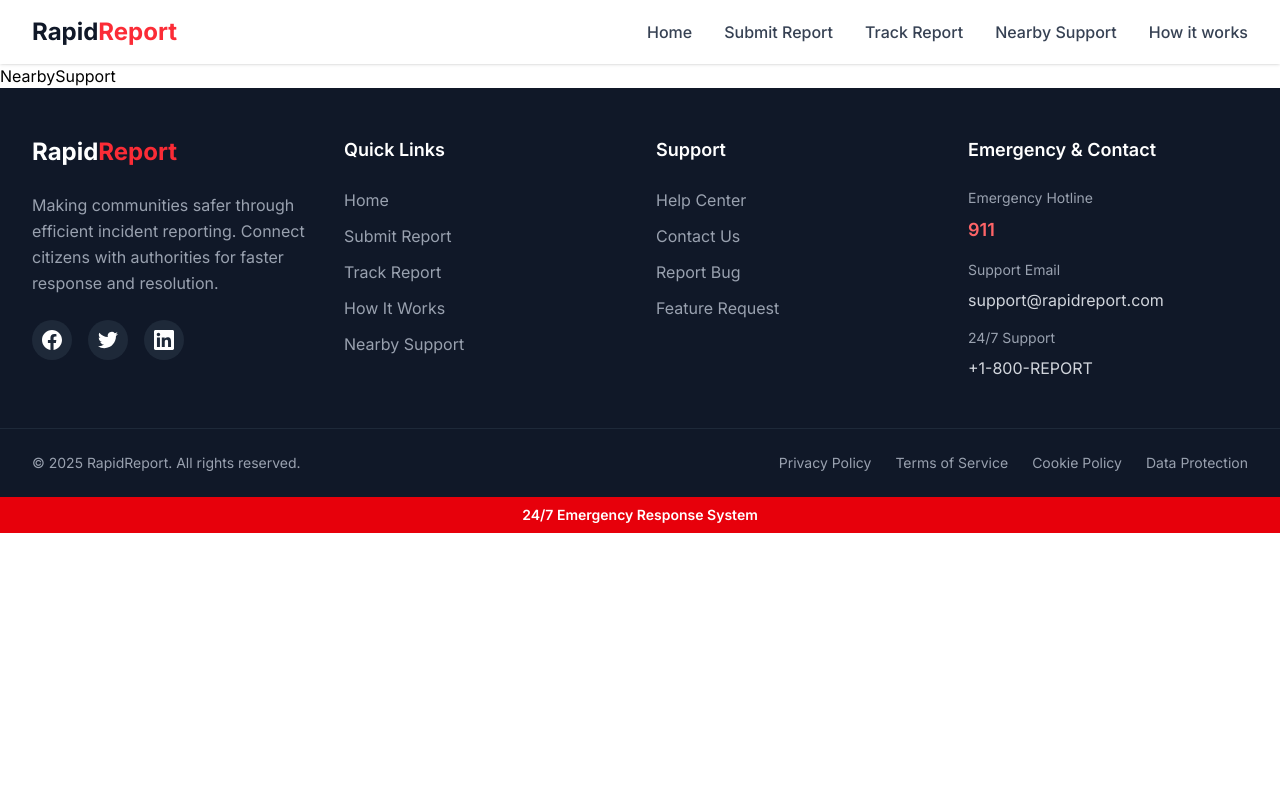
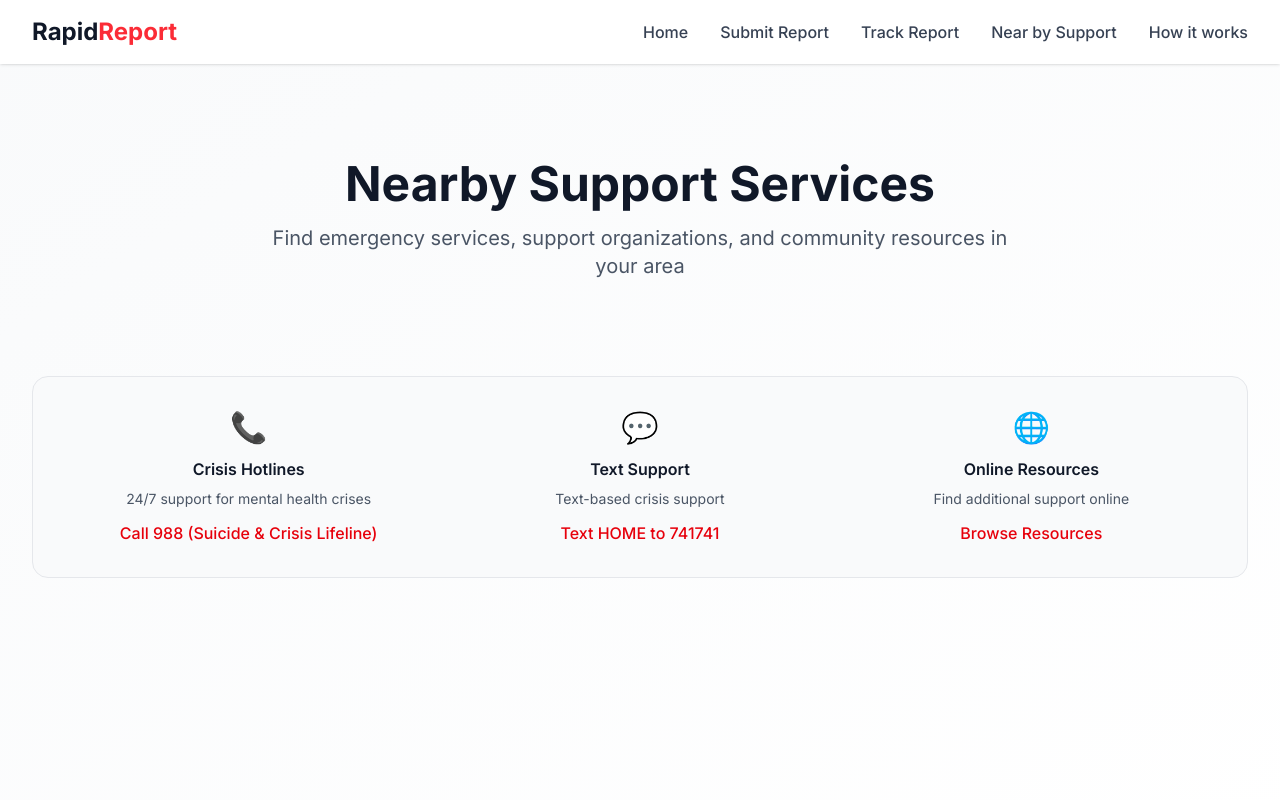
Before and after one commit to hiarun02/rapidReport, a React (Vite) app in the folder client/: page /near-by-support in a window 1280 px wide. Shown: the top 800 px of the page. Built offline with nearby package versions, Linux system fonts and the light colour scheme.

Commit message:
build nearbysupprt page

```diff
--- a/client/src/components/Header.tsx
+++ b/client/src/components/Header.tsx
@@ -15,7 +15,7 @@ const navItems = [
     path: "/track-report",
   },
   {
-    name: "Nearby Support",
+    name: "Near by Support",
     path: "/near-by-support",
   },
   {
--- a/client/src/components/pages/HowItWorks.tsx
+++ b/client/src/components/pages/HowItWorks.tsx
@@ -52,29 +52,6 @@ const steps = [
       "Authority response updates",
       "Resolution confirmation",
     ],
-  },
-];
-
-const features = [
-  {
-    title: "24/7 Availability",
-    description: "Report incidents anytime, anywhere",
-    icon: "🕐",
-  },
-  {
-    title: "Anonymous Reporting",
-    description: "Option to submit reports anonymously",
-    icon: "🔒",
-  },
-  {
-    title: "Multi-language Support",
-    description: "Available in multiple languages",
-    icon: "🌍",
-  },
-  {
-    title: "Mobile Optimized",
-    description: "Works perfectly on all devices",
-    icon: "📱",
   },
 ];
 
@@ -141,36 +118,6 @@ const HowItWorks = () => {
                       </li>
                     ))}
                   </ul>
-                </div>
-              </div>
-            ))}
-          </div>
-        </div>
-      </div>
-
-      {/* Features Section */}
-      <div className="bg-gray-50 py-20">
-        <div className="max-w-7xl mx-auto px-4 sm:px-6 lg:px-8">
-          <div className="text-center mb-16">
-            <h2 className="text-3xl md:text-4xl font-bold text-gray-900 mb-4">
-              Why Choose RapidReport?
-            </h2>
-            <p className="text-xl text-gray-600 max-w-2xl mx-auto">
-              Built with modern technology and user experience in mind
-            </p>
-          </div>
-
-          <div className="grid grid-cols-1 md:grid-cols-2 lg:grid-cols-4 gap-8">
-            {features.map((feature, index) => (
-              <div key={index} className="text-center group">
-                <div className="bg-white rounded-2xl p-8 shadow-lg hover:shadow-xl transition-all duration-300 border border-gray-100 hover:border-red-200">
-                  <div className="text-4xl mb-4 group-hover:scale-110 transition-transform duration-300">
-                    {feature.icon}
-                  </div>
-                  <h3 className="text-xl font-bold text-gray-900 mb-3">
-                    {feature.title}
-                  </h3>
-                  <p className="text-gray-600">{feature.description}</p>
                 </div>
               </div>
             ))}
--- a/client/src/components/pages/NearbySupport.tsx
+++ b/client/src/components/pages/NearbySupport.tsx
@@ -1,5 +1,81 @@
+import {useState, useEffect} from "react";
+
+interface SupportService {
+  id: string;
+  name: string;
+  category: string;
+  address: string;
+  phone: string;
+  website?: string;
+  hours: string;
+  distance: number;
+  rating: number;
+  description: string;
+  services: string[];
+  emergency: boolean;
+}
+
 const NearbySupport = () => {
-  return <div>NearbySupport</div>;
+  return (
+    <div className="min-h-screen bg-gradient-to-br from-gray-50 to-white py-12">
+      <div className="max-w-7xl mx-auto px-4 sm:px-6 lg:px-8">
+        {/* Header */}
+        <div className="text-center mb-24 mt-12">
+          <h1 className="text-4xl md:text-5xl font-bold text-gray-900 mb-4">
+            Nearby Support Services
+          </h1>
+          <p className="text-xl text-gray-600 max-w-3xl mx-auto">
+            Find emergency services, support organizations, and community
+            resources in your area
+          </p>
+        </div>
+
+        {/* Additional Resources */}
+        <div className="mt-12 bg-gray-50 rounded-2xl p-8 border border-gray-200">
+          <div className="grid grid-cols-1 md:grid-cols-3 gap-6">
+            <div className="text-center">
+              <div className="text-3xl mb-3">📞</div>
+              <h4 className="font-semibold text-gray-900 mb-2">
+                Crisis Hotlines
+              </h4>
+              <p className="text-gray-600 text-sm mb-3">
+                24/7 support for mental health crises
+              </p>
+              <a
+                href="tel:988"
+                className="text-red-600 hover:text-red-700 font-medium"
+              >
+                Call 988 (Suicide & Crisis Lifeline)
+              </a>
+            </div>
+            <div className="text-center">
+              <div className="text-3xl mb-3">💬</div>
+              <h4 className="font-semibold text-gray-900 mb-2">Text Support</h4>
+              <p className="text-gray-600 text-sm mb-3">
+                Text-based crisis support
+              </p>
+              <p className="text-red-600 font-medium">Text HOME to 741741</p>
+            </div>
+            <div className="text-center">
+              <div className="text-3xl mb-3">🌐</div>
+              <h4 className="font-semibold text-gray-900 mb-2">
+                Online Resources
+              </h4>
+              <p className="text-gray-600 text-sm mb-3">
+                Find additional support online
+              </p>
+              <a
+                href="#"
+                className="text-red-600 hover:text-red-700 font-medium"
+              >
+                Browse Resources
+              </a>
+            </div>
+          </div>
+        </div>
+      </div>
+    </div>
+  );
 };
 
 export default NearbySupport;
--- a/client/src/components/pages/TrackReport.tsx
+++ b/client/src/components/pages/TrackReport.tsx
@@ -24,71 +24,6 @@ const TrackReport = () => {
   const [searchResult, setSearchResult] = useState<ReportStatus | null>(null);
   const [isLoading, setIsLoading] = useState(false);
   const [error, setError] = useState("");
-
-  // Mock data for demonstration
-  const mockReports: Record<string, ReportStatus> = {
-    "RPT-2024-001": {
-      id: "RPT-2024-001",
-      title: "Broken Street Light",
-      type: "Infrastructure",
-      location: "Main St & 5th Ave",
-      submittedDate: "2024-01-15",
-      lastUpdated: "2024-01-18",
-      status: "in-progress",
-      priority: "medium",
-      assignedTo: "City Maintenance Dept",
-      description:
-        "Street light at the intersection is not working, creating safety concerns for pedestrians.",
-      updates: [
-        {
-          date: "2024-01-18",
-          message: "Maintenance crew dispatched to assess the issue",
-          author: "City Maintenance",
-        },
-        {
-          date: "2024-01-16",
-          message: "Report reviewed and assigned to maintenance team",
-          author: "System Admin",
-        },
-        {
-          date: "2024-01-15",
-          message: "Report submitted successfully",
-          author: "System",
-        },
-      ],
-    },
-    "RPT-2024-002": {
-      id: "RPT-2024-002",
-      title: "Noise Complaint",
-      type: "Public Safety",
-      location: "Oak Street Residential Area",
-      submittedDate: "2024-01-20",
-      lastUpdated: "2024-01-22",
-      status: "resolved",
-      priority: "low",
-      assignedTo: "Police Department",
-      description:
-        "Excessive noise from construction work during restricted hours.",
-      updates: [
-        {
-          date: "2024-01-22",
-          message:
-            "Issue resolved. Construction company warned and agreed to comply with noise ordinances",
-          author: "Police Department",
-        },
-        {
-          date: "2024-01-21",
-          message: "Officer dispatched to investigate noise complaint",
-          author: "Police Department",
-        },
-        {
-          date: "2024-01-20",
-          message: "Report submitted successfully",
-          author: "System",
-        },
-      ],
-    },
-  };
 
   const getStatusColor = (status: string) => {
     switch (status) {
@@ -157,7 +92,7 @@ const TrackReport = () => {
   };
 
   return (
-    <div className="min-h-screen bg-gradient-to-br from-gray-50 to-white py-12">
+    <div className="min-h-fit bg-gradient-to-br from-gray-50 to-white py-12">
       <div className="max-w-4xl mx-auto px-4 sm:px-6 lg:px-8">
         {/* Header */}
         <div className="text-center mb-12">
@@ -368,53 +303,6 @@ const TrackReport = () => {
             </div>
           </div>
         )}
-
-        {/* Help Section */}
-        <div className="mt-12 bg-gray-50 rounded-2xl p-8 border border-gray-200">
-          <h3 className="text-xl font-semibold text-gray-900 mb-4">
-            Need Help?
-          </h3>
-          <div className="grid grid-cols-1 md:grid-cols-2 gap-6">
-            <div>
-              <h4 className="font-semibold text-gray-900 mb-2">
-                Don't have your Report ID?
-              </h4>
-              <p className="text-gray-600 mb-4">
-                Your report ID was provided when you submitted your report.
-                Check your email confirmation or contact support.
-              </p>
-              <Link
-                to="/submit-report"
-                className="text-red-600 hover:text-red-700 font-medium transition-colors duration-200"
-              >
-                Submit a new report →
-              </Link>
-            </div>
-            <div>
-              <h4 className="font-semibold text-gray-900 mb-2">
-                Contact Support
-              </h4>
-              <p className="text-gray-600 mb-4">
-                If you need assistance or have questions about your report, our
-                support team is here to help.
-              </p>
-              <div className="space-y-2">
-                <a
-                  href="mailto:support@rapidreport.com"
-                  className="block text-red-600 hover:text-red-700 font-medium transition-colors duration-200"
-                >
-                  support@rapidreport.com
-                </a>
-                <a
-                  href="tel:+1-800-REPORT"
-                  className="block text-red-600 hover:text-red-700 font-medium transition-colors duration-200"
-                >
-                  +1-800-REPORT
-                </a>
-              </div>
-            </div>
-          </div>
-        </div>
       </div>
     </div>
   );
```
Also changed, not shown: 1 other file (tests, documents, lock files or other folders).
